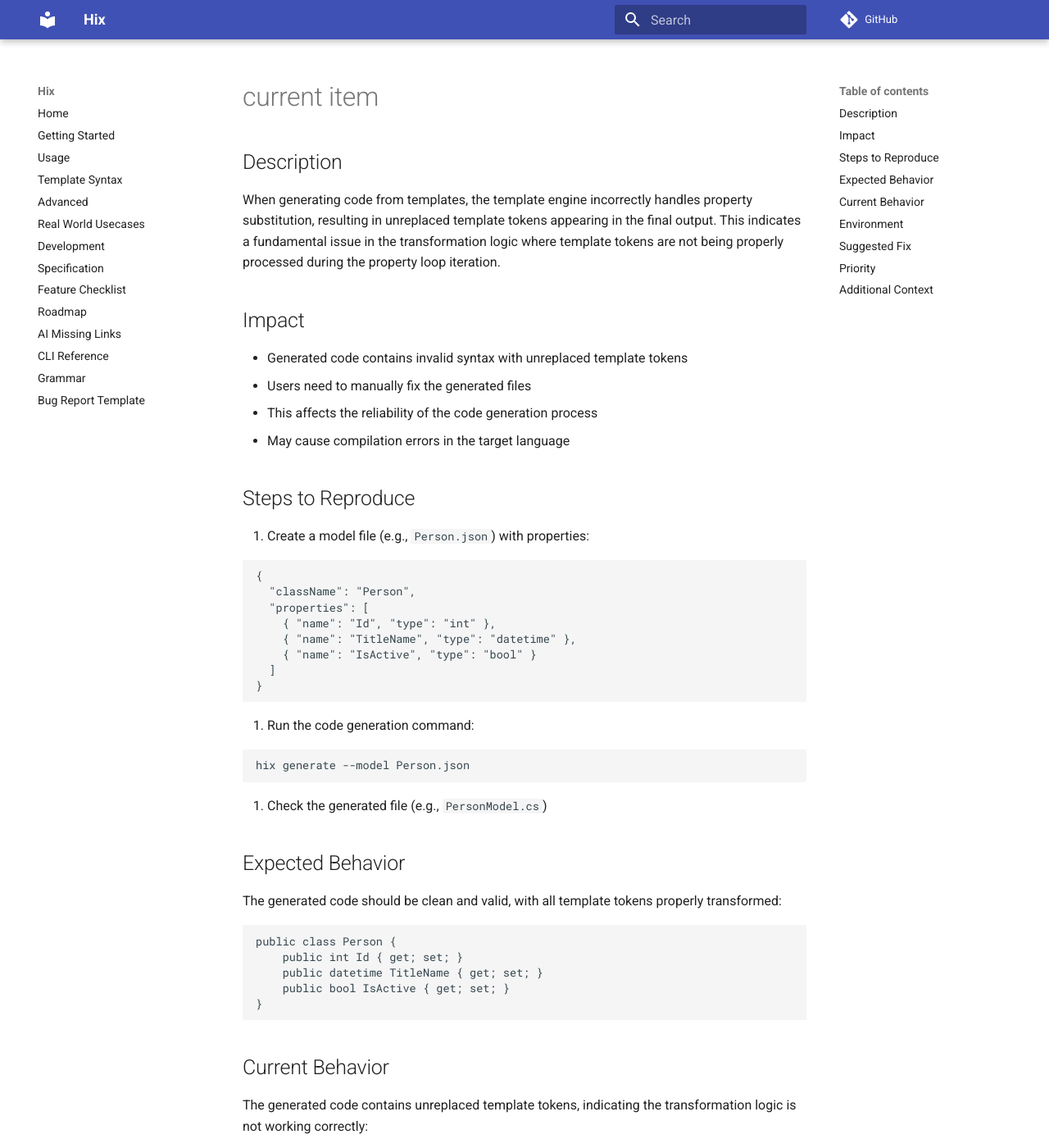
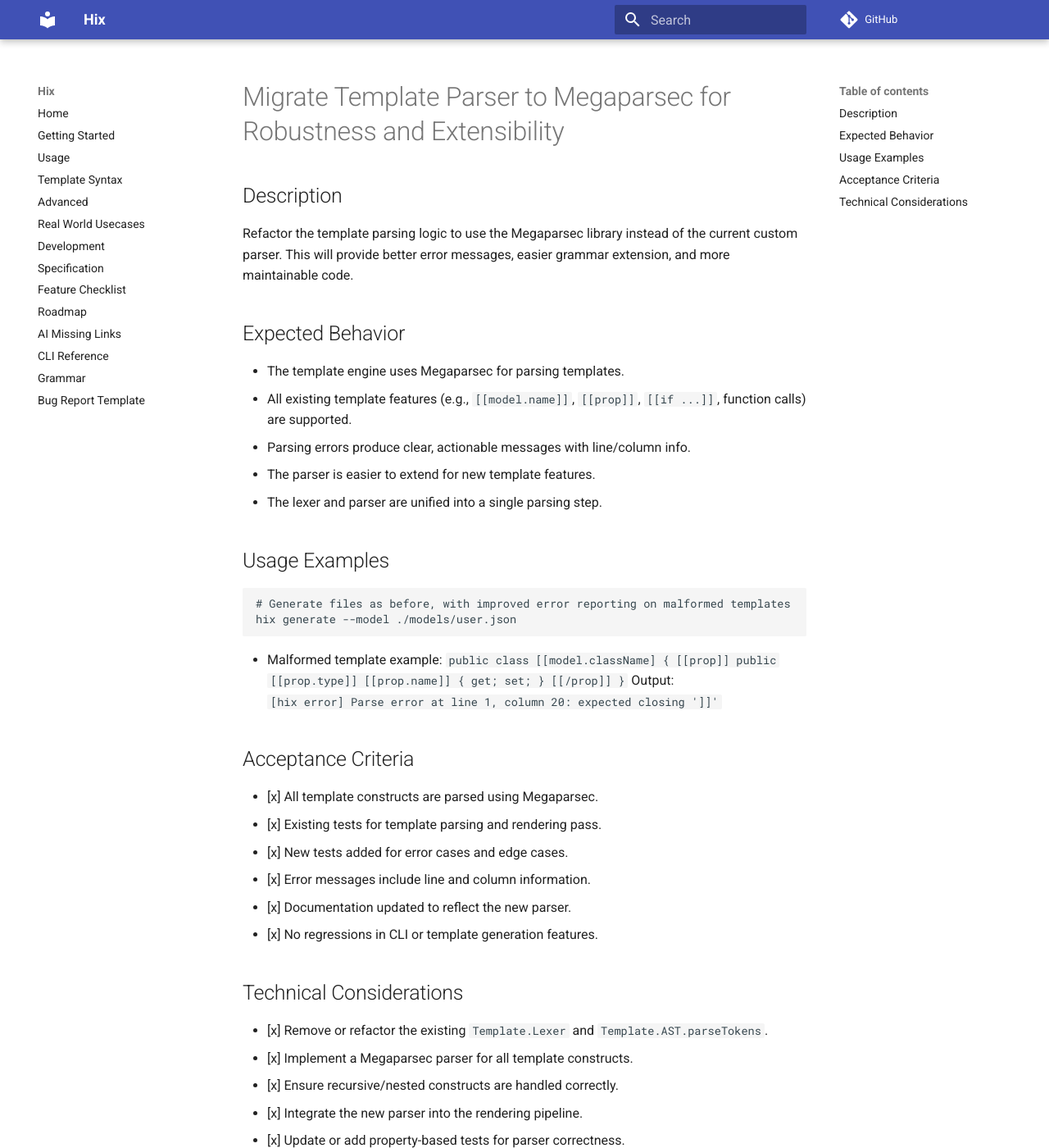
Before and after one commit to joelbugarini/hix, an MkDocs documentation site: the page built from docs/features/_current_item.md, in a window 1280 px wide and 1400 px high. Shown: the whole window at 82% size. Built offline with MkDocs 1.6.1 and Material for MkDocs 9.7.7, drawn with Linux system fonts in a browser that asks for light colours; comment, search, counter and statistics services are not loaded; some of the changed text lies outside the part shown.

````diff
--- a/docs/features/_current_item.md
+++ b/docs/features/_current_item.md
@@ -1,68 +1,45 @@
+# Migrate Template Parser to Megaparsec for Robustness and Extensibility
+
 ## Description
-When generating code from templates, the template engine incorrectly handles property substitution, resulting in unreplaced template tokens appearing in the final output. This indicates a fundamental issue in the transformation logic where template tokens are not being properly processed during the property loop iteration.
-
-## Impact
-- Generated code contains invalid syntax with unreplaced template tokens
-- Users need to manually fix the generated files
-- This affects the reliability of the code generation process
-- May cause compilation errors in the target language
-
-## Steps to Reproduce
-1. Create a model file (e.g., `Person.json`) with properties:
-```json
-{
-  "className": "Person",
-  "properties": [
-    { "name": "Id", "type": "int" },
-    { "name": "TitleName", "type": "datetime" },
-    { "name": "IsActive", "type": "bool" }
-  ]
-}
-```
-
-2. Run the code generation command:
-```bash
-hix generate --model Person.json
-```
-
-3. Check the generated file (e.g., `PersonModel.cs`)
+Refactor the template parsing logic to use the Megaparsec library instead of the current custom parser. This will provide better error messages, easier grammar extension, and more maintainable code.
 
 ## Expected Behavior
-The generated code should be clean and valid, with all template tokens properly transformed:
-```csharp
-public class Person {
-    public int Id { get; set; }
-    public datetime TitleName { get; set; }
-    public bool IsActive { get; set; }
-}
+- The template engine uses Megaparsec for parsing templates.
+- All existing template features (e.g., `[[model.name]]`, `[[prop]]`, `[[if ...]]`, function calls) are supported.
+- Parsing errors produce clear, actionable messages with line/column info.
+- The parser is easier to extend for new template features.
+- The lexer and parser are unified into a single parsing step.
+
+## Usage Examples
+```bash
+# Generate files as before, with improved error reporting on malformed templates
+hix generate --model ./models/user.json
 ```
+- Malformed template example:
+  ```
+  public class [[model.className] {
+      [[prop]]
+      public [[prop.type]] [[prop.name]] { get; set; }
+      [[/prop]]
+  }
+  ```
+  Output:
+  ```
+  [hix error] Parse error at line 1, column 20: expected closing ']]'
+  ```
 
-## Current Behavior
-The generated code contains unreplaced template tokens, indicating the transformation logic is not working correctly:
-```csharp
-public class Person {
-      public int Id { get; set; }
-  public datetime TitleName { get; set; }
-  public bool IsActive { get; set; }
+## Acceptance Criteria
+- [x] All template constructs are parsed using Megaparsec.
+- [x] Existing tests for template parsing and rendering pass.
+- [x] New tests added for error cases and edge cases.
+- [x] Error messages include line and column information.
+- [x] Documentation updated to reflect the new parser.
+- [x] No regressions in CLI or template generation features.
 
-    public [[prop.type]] [[prop.name]] { get; set; }
-
-}
-```
-
-## Environment
-- Hix Version: 0.3.0.0
-- Operating System: Windows 10
-- Additional Context: Using default templates and configuration
-
-## Suggested Fix
-1. Review the template engine's property loop transformation logic
-2. Ensure template tokens are properly processed during property iteration
-3. Add validation to verify all template tokens are transformed
-4. Add tests to verify correct template token transformation
-
-## Priority
-Medium - While it doesn't break core functionality, it requires manual intervention to fix generated code.
-
-## Additional Context
-The issue appears to be in the template engine's handling of the `[[prop]]` loop. The transformation logic is not correctly processing all template tokens during property iteration, resulting in unreplaced tokens appearing in the output. This indicates a fundamental issue in how the template engine handles property substitution rather than a cleanup problem.
+## Technical Considerations
+- [x] Remove or refactor the existing `Template.Lexer` and `Template.AST.parseTokens`.
+- [x] Implement a Megaparsec parser for all template constructs.
+- [x] Ensure recursive/nested constructs are handled correctly.
+- [x] Integrate the new parser into the rendering pipeline.
+- [x] Update or add property-based tests for parser correctness.
+- [x] Ensure backward compatibility with existing templates.
````
Also changed, not shown: notes.md (line endings or trailing spaces), 4 other files.
